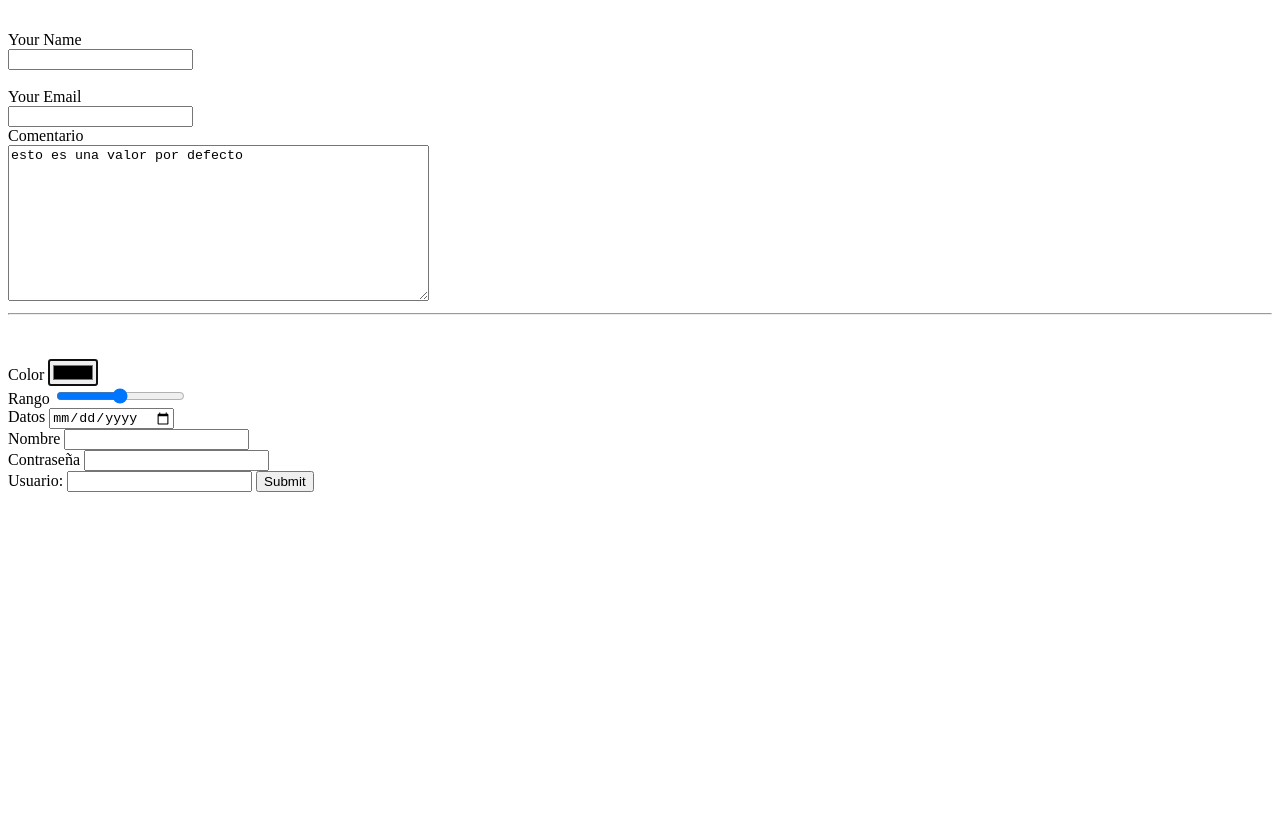
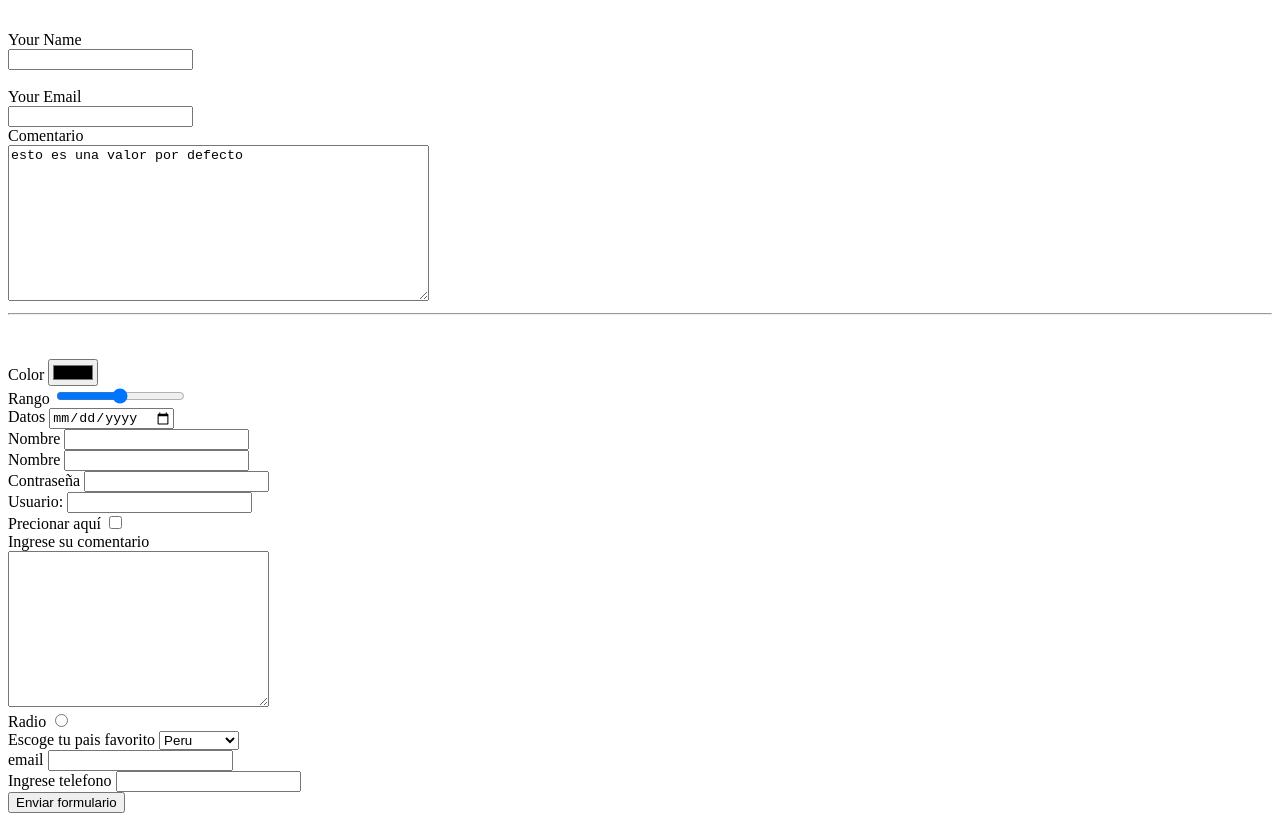
Before and after one commit to Jaimedv17/semana3, a plain HTML site: page ejercicio..html in a window 1280 px wide. Shown: the part 101-922 px from the top of the page. Before the commit the page ends 800 px from the top, so only its background shows below. Drawn offline with Linux system fonts and the light colour scheme.

Commit message:
primera parte

```diff
--- a/ejercicio..html
+++ b/ejercicio..html
@@ -29,36 +29,73 @@
         name="comentario">esto es una valor por defecto</textarea>
         </div>
         <hr>
-
+    </form>
         <br><br>
-        <form >
+    <form >
         <div>
-            <label for="passwordPerson">Color</label>
-            <input type="color" autofocus>
+            <label for="color">Color</label>
+            <input type="color" >
         </div>
         <div>
-            <label for="passwordPerson">Rango</label>
+            <label for="range">Rango</label>
             <input type="range" >
         </div>
         <div>
-            <label for="passwordPerson">Datos</label>
+            <label for="date">Datos</label>
             <input type="date" >
         </div>
         <div>
-            <label for="passwordPerson">Nombre</label>
-            <input type="name" min="2" max="5" >
+            <label for="name">Nombre</label>
+            <input id="name" type="text" >
+        </div>
+        <div>
+            <label for="LastName">Nombre</label>
+            <input id="LastName" type="text" >
         </div>
         <div>
             <label for="passwordPerson">Contraseña</label>
-            <input type="password"  required>
+            <input id="passwordPerson" type="password"  >
         </div>
         <div>
 
             <label for="username">Usuario:</label>
-            <input type="text" id="username" name="username" >
-            <input type="submit">
+            <input type="text" id="username"  >
         </div>
-        </form>
+        <div>
+            <label for="">Precionar aquí</label>
+            <input type="checkbox">
+        </div>
+        <div>
+            <label for="">Ingrese su comentario</label><br>
+            <textarea name="" id="" cols="30" rows="10"></textarea>
+        </div>
+        <div>
+            <label for="">Radio</label>
+            <input type="radio">
+        </div>
+        <div>
+            <label for="">Escoge tu pais favorito</label>
+            <select name="" id="">
+                <option value="1">Peru</option>
+                <option value="2">Brnasil</option>
+                <option value="3">Argentina</option>
+            </select>
+        </div>
+        <div>
+            <label for="emailPerson">email</label>
+            <input type="email">
+        </div>
+        <div>
+            <label for="numberPerson">Ingrese telefono</label>
+            <input type="number">
+        </div>
+        <div>
+            <input type="submit" value="Enviar formulario">
+
+        </div>
+
+
+    </form>
 
 
 
```
